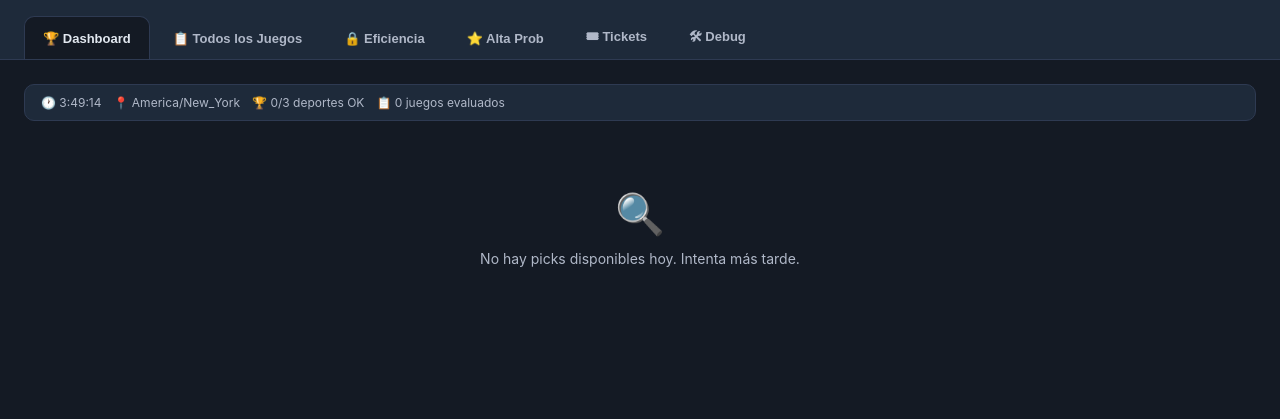
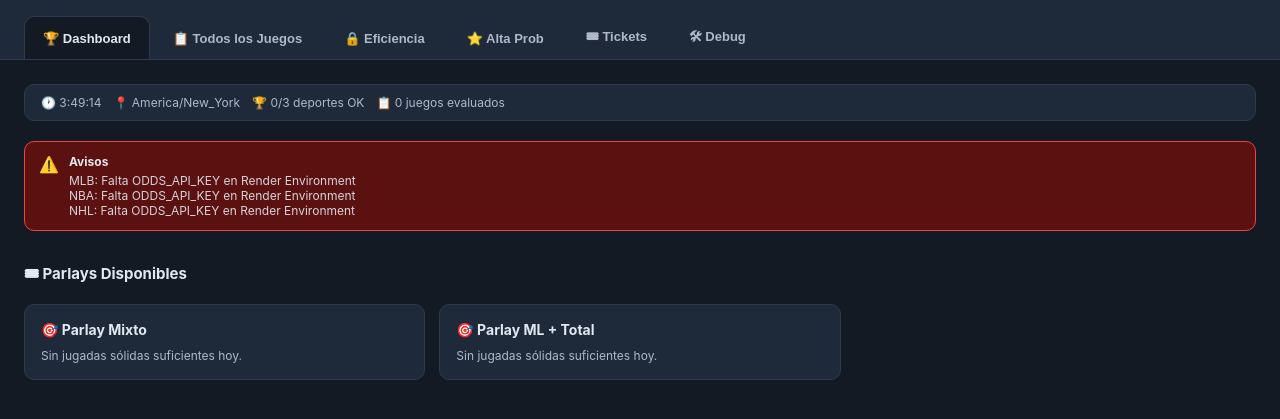
Before and after one commit to cesarmarte15-ui/ev-bot, a Flask app: page / in a window 1280 px wide. Shown: the part 66-485 px from the top of the page. Run offline with Flask 3, Linux system fonts and the light colour scheme.

Commit message:
Corrige errores de clasificación EV y reestructura parlays/dashboard
1. Banner "mejor mercado" ya no cae a picks sin piso de EV cuando ningún
   mercado del partido llega a SÓLIDO/PROBABLE (antes recomendaba EV negativo).
2. PROBABLE ahora exige EV >= -1.0% en los 3 mercados (ML/Spread/Total);
   antes esa clasificación no verificaba EV en absoluto.
3. El banner compara ML/Spread/Total por EV puro (antes ordenaba por
   validación primero, por lo que Total casi nunca ganaba aunque tuviera
   mejor EV real).
4. Corrige no_vig_h2h_probabilities: agregaba probabilidad "fair" solo por
   nombre, mezclando líneas de spread distintas entre casas de apuestas
   (-3.5 en una, -2.5 en otra) como si fueran el mismo mercado — causaba
   el EV asimétrico reportado en Spread. Ahora agrega por (name, point).
5. Renombra "Parlay 3/6/10 Legs" a "Parlay Mixto" con selector de patas
   3/6/10 en vez de mostrar las tres tarjetas juntas. "Ticket Eficiencia"
   queda deshabilitado en la UI (no se borra, por si hay que revertir).
6. Nueva sección "Parlay ML + Total" (excluye Spread), mismo selector 3/6/10.
7. Dashboard reescrito como resumen ejecutivo (mejor EV cruzando los 3
   mercados por partido + resumen de parlays + warnings) en vez de repetir
   el listado de "Todos los Juegos" y las tarjetas de "Eficiencia".

Co-Authored-By: Claude Sonnet 5 <noreply@anthropic.com>
Claude-Session: https://claude.ai/code/session_01J9AgwM2cMxT1pJDGpfUmzG

```diff
--- a/templates/index.html
+++ b/templates/index.html
@@ -58,6 +58,22 @@
   .section-title{font-size:15px;font-weight:700}
   .section-count{background:var(--bg3);color:var(--muted);font-size:11px;padding:2px 8px;border-radius:20px}
   .section-divider{height:1px;background:var(--border);margin:28px 0 20px}
+
+  /* PARLAY LEG SELECTOR */
+  .parlay-selector{display:flex;gap:6px;margin-bottom:16px}
+  .parlay-opt{padding:6px 14px;border-radius:20px;font-size:12px;font-weight:700;cursor:pointer;
+    border:1px solid var(--border);color:var(--muted);background:transparent;transition:all .15s}
+  .parlay-opt.active{background:var(--blue);color:#fff;border-color:var(--blue)}
+  .parlay-opt:hover:not(.active){color:var(--text)}
+
+  /* DASHBOARD SUMMARY */
+  .warnings-banner{display:flex;gap:10px;background:var(--red-dim);border:1px solid var(--red);
+    border-radius:var(--radius);padding:12px 14px;margin-bottom:20px}
+  .parlay-summary-card{background:var(--bg2);border:1px solid var(--border);border-radius:var(--radius);padding:16px}
+  .parlay-summary-title{font-size:14px;font-weight:700;margin-bottom:10px}
+  .parlay-summary-row{display:flex;justify-content:space-between;font-size:12px;padding:7px 0;
+    border-bottom:1px solid var(--border);color:var(--muted)}
+  .parlay-summary-row:last-child{border-bottom:none}
 
   /* CARDS */
   .cards-grid{display:grid;grid-template-columns:repeat(auto-fill,minmax(320px,1fr));gap:14px;margin-bottom:8px}
@@ -346,12 +362,30 @@
 
   <!-- TICKETS -->
   <div class="tab-content" id="content-tickets">
-    <div class="section-header"><span class="section-title">🎟 Parlays del Día</span></div>
-    <p style="font-size:12px;color:var(--muted);margin-bottom:20px">Picks de los 3 mercados (ML · Spread · Total) ordenados por probabilidad.</p>
+    <div class="section-header"><span class="section-title">🎯 Parlay Mixto</span></div>
+    <p style="font-size:12px;color:var(--muted);margin-bottom:12px">Picks de los 3 mercados (ML · Spread · Total) ordenados por EV.</p>
+    <div class="parlay-selector" id="parlay-mixto-selector">
+      <button class="parlay-opt active" data-legs="3"  onclick="selectParlayLegs('mixto',3)">3 patas</button>
+      <button class="parlay-opt"        data-legs="6"  onclick="selectParlayLegs('mixto',6)">6 patas</button>
+      <button class="parlay-opt"        data-legs="10" onclick="selectParlayLegs('mixto',10)">10 patas</button>
+    </div>
     <div id="parlays-container"></div>
+
     <div class="section-divider"></div>
-    <div class="section-header" style="margin-top:0"><span class="section-title">🎫 Tickets Especializados</span></div>
-    <div id="tickets-container"></div>
+
+    <div class="section-header" style="margin-top:0"><span class="section-title">🎯 Parlay ML + Total</span></div>
+    <p style="font-size:12px;color:var(--muted);margin-bottom:12px">Solo Moneyline y Total (sin Spread), ordenados por EV.</p>
+    <div class="parlay-selector" id="parlay-mltotal-selector">
+      <button class="parlay-opt active" data-legs="3"  onclick="selectParlayLegs('mltotal',3)">3 patas</button>
+      <button class="parlay-opt"        data-legs="6"  onclick="selectParlayLegs('mltotal',6)">6 patas</button>
+      <button class="parlay-opt"        data-legs="10" onclick="selectParlayLegs('mltotal',10)">10 patas</button>
+    </div>
+    <div id="parlays-mltotal-container"></div>
+
+    <!-- Ticket Eficiencia: deshabilitado a pedido, se deja el código para poder revertir -->
+    <div class="section-divider" style="display:none"></div>
+    <div class="section-header" style="margin-top:0;display:none"><span class="section-title">🎫 Tickets Especializados</span></div>
+    <div id="tickets-container" style="display:none"></div>
   </div>
 
   <!-- DEBUG -->
@@ -403,7 +437,7 @@ function setStatus(state, data) {
 function showLoading() {
   ['top-picks-container','all-games-list','efficiency-green-grid','efficiency-blue-grid',
    'avoid-grid','highprob-list',
-   'parlays-container','tickets-container','debug-container'].forEach(id => {
+   'parlays-container','parlays-mltotal-container','tickets-container','debug-container'].forEach(id => {
     const el = document.getElementById(id);
     if (el) el.innerHTML = `<div class="loading-overlay"><div class="loading-spinner"></div> Cargando...</div>`;
   });
@@ -419,6 +453,7 @@ function renderAll(data) {
   renderAvoid(data);
   renderHighProb(data);
   renderParlays(data);
+  renderParlaysMlTotal(data);
   renderTickets(data);
   renderDebug(data);
 }
@@ -438,24 +473,80 @@ function renderCacheInfo(data) {
     </div>`;
 }
 
-// ── DASHBOARD ─────────────────────────────────────────────
+// ── DASHBOARD (resumen ejecutivo) ────────────────────────
+// A diferencia de "Todos los Juegos" (listado completo) y "Eficiencia"
+// (filtro por clasificación), el Dashboard no repite esas listas: muestra
+// solo el mejor EV cruzando los 3 mercados por partido, un resumen de los
+// parlays disponibles, y warnings — contenido que no está en ninguna otra
+// pestaña.
+function warningsBanner(warnings) {
+  if (!warnings || !warnings.length) return '';
+  return `
+    <div class="warnings-banner">
+      <span style="font-size:16px;flex-shrink:0">⚠️</span>
+      <div>
+        <div style="font-weight:700;font-size:12px;margin-bottom:4px">Avisos</div>
+        ${warnings.map(w => `<div style="font-size:12px;opacity:.9">${w}</div>`).join('')}
+      </div>
+    </div>`;
+}
+
+function parlaySummaryCard(title, data, prefix, noSolidoFlag) {
+  if (data[noSolidoFlag]) {
+    return `
+      <div class="parlay-summary-card">
+        <div class="parlay-summary-title">🎯 ${title}</div>
+        <div style="font-size:12px;color:var(--muted)">Sin jugadas sólidas suficientes hoy.</div>
+      </div>`;
+  }
+  const rows = [3, 6, 10].map(n => {
+    const t = data[prefix + n];
+    if (!t) return '';
+    return `
+      <div class="parlay-summary-row">
+        <span>${n} patas · ${t.picks_count} picks</span>
+        <span>Prob ${t.combined_probability != null ? t.combined_probability.toFixed(1) : '--'}%</span>
+      </div>`;
+  }).join('');
+  return `
+    <div class="parlay-summary-card">
+      <div class="parlay-summary-title">🎯 ${title}</div>
+      ${rows || '<div style="font-size:12px;color:var(--muted)">Sin datos suficientes hoy.</div>'}
+      <button class="btn btn-outline" style="margin-top:12px;width:100%" onclick="showTab('tickets')">Ver parlays →</button>
+    </div>`;
+}
+
 function renderDashboard(data) {
-  const green = data.efficiency_green || [];
-  const allG  = data.all_games || [];
-  let html = '';
+  const allG = data.all_games || [];
 
-  if (green.length) {
-    html += `<div class="section-header"><span class="section-title">🔒 Top Eficiencia</span><span class="section-count">${green.length}</span></div>`;
-    html += `<div class="cards-grid">${green.slice(0,6).map(renderCard).join('')}</div>`;
+  const topEv = allG
+    .map((g, idx) => ({ g, idx }))
+    .filter(x => x.g.best_market)
+    .sort((a, b) => (b.g.best_market.ev || 0) - (a.g.best_market.ev || 0))
+    .slice(0, 8);
+
+  const noParlays = data.parlay_no_solido && data.parlay_mltotal_no_solido;
+  const hasWarnings = data.warnings && data.warnings.length;
+
+  if (!topEv.length && noParlays && !hasWarnings) {
+    document.getElementById('top-picks-container').innerHTML =
+      `<div class="empty-state"><div class="empty-icon">🔍</div><div class="empty-msg">No hay picks disponibles hoy. Intenta más tarde.</div></div>`;
+    return;
   }
-  if (allG.length) {
-    html += `<div class="section-header" style="margin-top:28px"><span class="section-title">📋 Juegos de Hoy</span><span class="section-count">${allG.length}</span></div>`;
-    html += `<div class="game-list">${allG.slice(0,8).map((g,i) => renderGameRow(g,i)).join('')}</div>`;
-    if (allG.length > 8)
-      html += `<p style="font-size:12px;color:var(--muted);text-align:center;margin-top:10px;cursor:pointer" onclick="showTab('todos')">Ver todos los juegos →</p>`;
+
+  let html = warningsBanner(data.warnings);
+
+  if (topEv.length) {
+    html += `<div class="section-header"><span class="section-title">🎯 Mejor EV del Día — ML / Spread / Total</span><span class="section-count">${topEv.length}</span></div>`;
+    html += `<p style="font-size:12px;color:var(--muted);margin-bottom:16px">El mejor mercado de cada partido, comparando ML/Spread/Total por EV real.</p>`;
+    html += `<div class="game-list">${topEv.map(x => renderGameRow(x.g, x.idx)).join('')}</div>`;
   }
-  if (!green.length && !allG.length)
-    html = `<div class="empty-state"><div class="empty-icon">🔍</div><div class="empty-msg">No hay picks disponibles hoy. Intenta más tarde.</div></div>`;
+
+  html += `<div class="section-header" style="margin-top:32px"><span class="section-title">🎟 Parlays Disponibles</span></div>`;
+  html += `<div class="cards-grid">
+    ${parlaySummaryCard('Parlay Mixto',      data, 'ticket_',         'parlay_no_solido')}
+    ${parlaySummaryCard('Parlay ML + Total', data, 'ticket_mltotal_', 'parlay_mltotal_no_solido')}
+  </div>`;
 
   document.getElementById('top-picks-container').innerHTML = html;
 }
@@ -676,22 +767,44 @@ function renderAvoid(data) {
     : `<div class="empty-state"><div class="empty-icon">✅</div><div class="empty-msg">Sin picks a evitar identificados hoy.</div></div>`;
 }
 
-// ── PARLAYS (3 / 6 / 10) ─────────────────────────────────
+// ── PARLAY MIXTO / PARLAY ML+TOTAL (selector 3 / 6 / 10) ──
+let parlayLegs = { mixto: 3, mltotal: 3 };
+
+function selectParlayLegs(section, legs) {
+  parlayLegs[section] = legs;
+  const selectorId = section === 'mixto' ? 'parlay-mixto-selector' : 'parlay-mltotal-selector';
+  document.querySelectorAll(`#${selectorId} .parlay-opt`).forEach(btn => {
+    btn.classList.toggle('active', Number(btn.dataset.legs) === legs);
+  });
+  if (!dashData) return;
+  if (section === 'mixto') renderParlays(dashData);
+  else renderParlaysMlTotal(dashData);
+}
+
 function renderParlays(data) {
   const container = document.getElementById('parlays-container');
   if (data.parlay_no_solido) {
     container.innerHTML = `<div class="empty-state"><div class="empty-icon">🔒</div><div class="empty-msg">No hay jugadas sólidas suficientes hoy</div></div>`;
     return;
   }
-  const defs = [
-    { key:'ticket_3',  cls:'parlay-3'  },
-    { key:'ticket_6',  cls:'parlay-6'  },
-    { key:'ticket_10', cls:'parlay-10' },
-  ];
-  const cards = defs.map(({key,cls}) => data[key] ? renderTicketCard(data[key], cls) : null).filter(Boolean);
-  container.innerHTML = cards.length
-    ? cards.join('')
-    : `<div class="empty-state"><div class="empty-icon">🎟</div><div class="empty-msg">Sin picks suficientes para parlays hoy.</div></div>`;
+  const legs = parlayLegs.mixto;
+  const t = data['ticket_' + legs];
+  container.innerHTML = t
+    ? renderTicketCard(t, 'parlay-' + legs)
+    : `<div class="empty-state"><div class="empty-icon">🎟</div><div class="empty-msg">Sin picks suficientes para ${legs} patas hoy.</div></div>`;
+}
+
+function renderParlaysMlTotal(data) {
+  const container = document.getElementById('parlays-mltotal-container');
+  if (data.parlay_mltotal_no_solido) {
+    container.innerHTML = `<div class="empty-state"><div class="empty-icon">🔒</div><div class="empty-msg">No hay jugadas sólidas suficientes hoy</div></div>`;
+    return;
+  }
+  const legs = parlayLegs.mltotal;
+  const t = data['ticket_mltotal_' + legs];
+  container.innerHTML = t
+    ? renderTicketCard(t, 'parlay-' + legs)
+    : `<div class="empty-state"><div class="empty-icon">🎟</div><div class="empty-msg">Sin picks suficientes para ${legs} patas hoy.</div></div>`;
 }
 
 // ── TICKETS ESPECIALIZADOS ────────────────────────────────
```
Also changed, not shown: ev_engine.py (+81 -43 lines).
